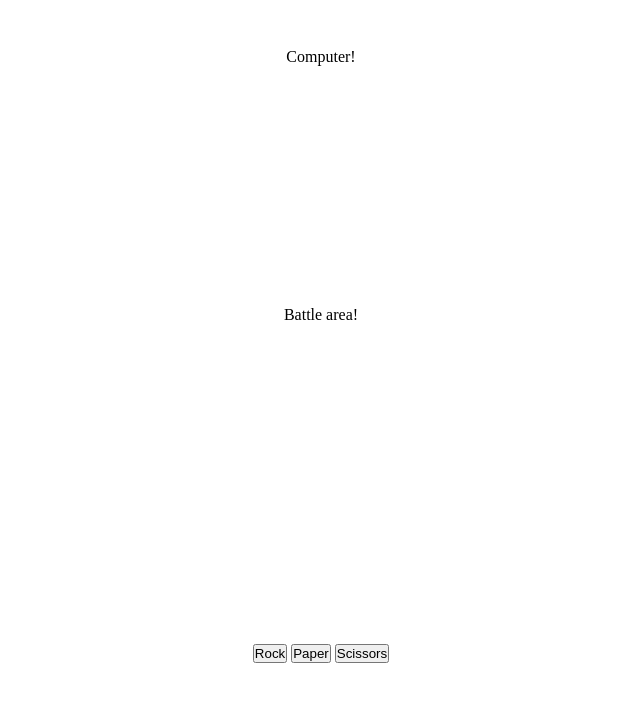
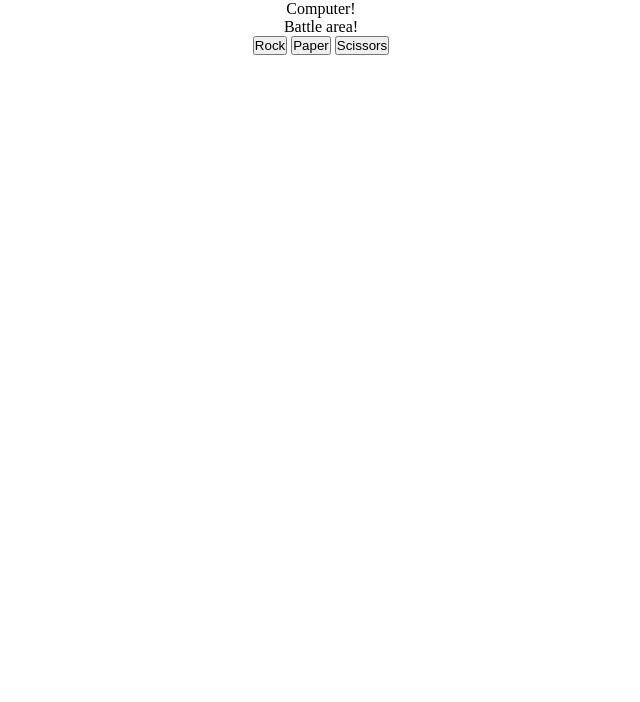
Before and after one commit to marco-mayorga/Rochambeau-in-JS, a plain HTML site: page index.html in a window 1280 px wide. Shown: the whole page, without its empty margins (319-959 px from the left). Drawn offline with Linux system fonts and the light colour scheme.

Commit message:
remove unused css

```diff
--- a/main.css
+++ b/main.css
@@ -7,12 +7,6 @@ body{
     display: flex;
     flex-direction: column;
     align-items: center;
+    flex: 1 100%;
+
 }
-
-.computer {
-    margin-top: 3rem;
-    margin-bottom: 15rem;
-}
-.battle{
-    margin-bottom: 20rem;
-}
```
